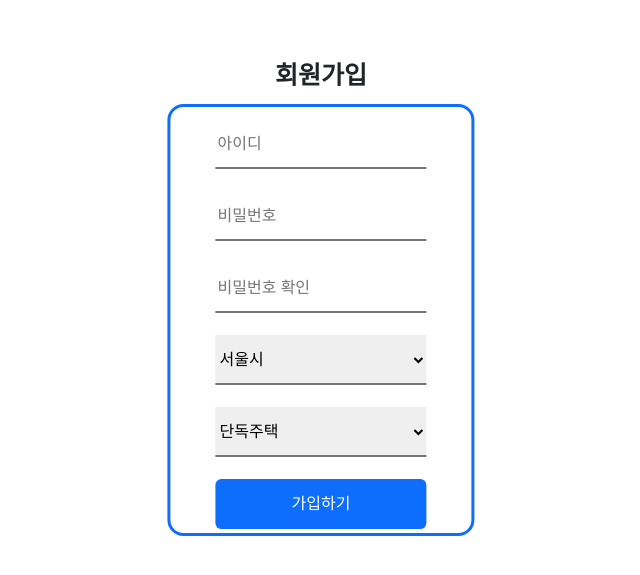
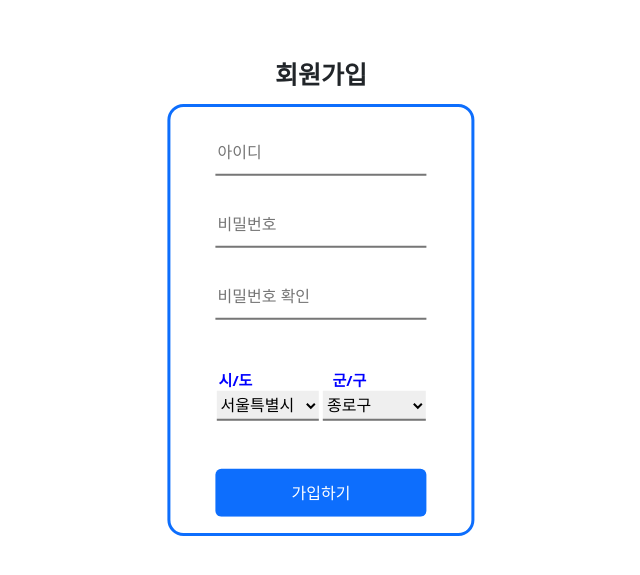
Before and after one commit to minkkp/project, a Django app: page /signup/ in a window 1280 px wide. Shown: the top 575 px of the page, without its empty margins (319-959 px from the left). Run offline with Django 3.2, Linux system fonts and the light colour scheme; some libraries are stand-ins or nearby versions.

Commit message:
230418_01

```diff
--- a/accounts/templates/accounts/signup.html
+++ b/accounts/templates/accounts/signup.html
@@ -4,6 +4,39 @@
   type="text/css"
   href="{% static 'css/accounts/signup.css' %}"
 />
+
+<script>
+  var districts={
+    서울특별시:['종로구','중구','용산구','성동구','광진구','동대문구','중랑구','성북구','강북구','도봉구','노원구','은평구','서대문구','마포구','양천구','강서구','구로구','금천구','영등포구','동작구','관악구','서초구','강남구','송파구','강동구'],
+    부산광역시:['중구','서구','동구','영도구','부산진구','동래구','남구','북구','강서구','해운대구','사하구','금정구','연제구','수영구','사상구','기장군'],
+    대구광역시:[],
+    인천광역시:[],
+    광주광역시:[],
+    대전광역시:[],
+    울산광역시:[],
+    세종특별시:[],
+    경기도:[],
+    강원도:[],
+    충청북도:[],
+    충청남도:[],
+    전라북도:[],
+    전라남도:[],
+    경상북도:[],
+    경상남도:[],
+    제주도:[]
+    }
+
+  function selected() {
+      var city_selected = document.getElementById("city").value
+      var district_selected = document.getElementById("district")
+      district_selected.length=0;
+      for(var i in districts[city_selected]){
+          var option = document.createElement('option');
+          option.innerText = districts[city_selected][i]
+          district_selected.append(option)
+      }
+  }
+</script>
 <div class="signup_outer">
   <p class="signup_label">회원가입</p>
   <div class="border border-3 border-primary rounded-4 signup_inner_1">
@@ -37,18 +70,22 @@
         <br />
         <br />
         <br />
-        <select class="signup_select" name="user_area">
-          <option value="서울시">서울시</option>
-          <option value="부산시">부산시</option>
-          <option value="부산시">고양시</option>
+        <br />
+        <div style="display:flex; ">
+        <span style="font-size:15px; color:blue; font-weight:bold; margin-left:16%;">시/도</span><span style="font-size:15px; color:blue; font-weight:bold; margin-left:24%">&nbsp;&nbsp;군/구</span>
+        </div>
+
+        <select class="signup_select" name="city" id="city" onchange="selected()">
+          {% for city in cities %}
+          <option value={{city}}>{{city}}</option>
+          {% endfor %}
         </select>
-        <br />
-        <br />
-        <br />
-        <select class="signup_select" name="user_living">
-          <option value="단독">단독주택</option>
-          <option value="공동">공동주택</option>
+        <select class="signup_select" name="district" id="district">
+          {% for district in default_district %}
+          <option value={{district}}>{{district}}</option>
+          {% endfor %}
         </select>
+
         <br />
         <br />
         <br />
--- a/accounts/views.py
+++ b/accounts/views.py
@@ -3,13 +3,12 @@
 from django.contrib.auth import authenticate
 from django.views.decorators.http import require_http_methods,require_POST
 from django.contrib.auth.hashers import check_password
+from django.contrib.auth import get_user_model
 
 from .models import User
-from .forms import CustomUserChangeForm
 
-area_list = ['서울시','부산시','고양시']
-living_list = ['단독','공동']
-
+cities = ['서울특별시','부산광역시','대구광역시','인천광역시','광주광역시','대전광역시','울산광역시','세종특별시','경기도','강원도','충청북도','충청남도','전라북도','전라남도','경상북도','경상남도','제주도']
+default_district = ['종로구','중구','용산구','성동구','광진구','동대문구','중랑구','성북구','강북구','도봉구','노원구','은평구','서대문구','마포구','양천구','강서구','구로구','금천구','영등포구','동작구','관악구','서초구','강남구','송파구','강동구']
 # 로그인
 @require_http_methods(['GET','POST'])
 def login(request):
@@ -35,30 +34,27 @@
             user = User.objects.create_user(
                 user_id = request.POST['user_id'],
                 password=request.POST['password_1'],
-                user_area=request.POST['user_area'],
-                user_living = request.POST['user_living'],)
+                user_area=request.POST['city']+"/"+request.POST['district'],)
             auth.login(request,user)
             return redirect('main:main')
         messages.error(request,'비밀번호를 확인해주세요')
         return render(request,'accounts/signup.html')
     else:
-        return render(request,'accounts/signup.html')
+        return render(request,'accounts/signup.html',{'cities':cities,'default_district':default_district})
 
 # 회원정보 수정
 @require_http_methods(['GET','POST'])
 def update(request):
+    user = request.user
     if request.method == 'POST':
         ## 일반정보 update
-        form = CustomUserChangeForm(request.POST, instance=request.user)
-        if form.is_valid():
-            form.save()
+        user.user_area=request.POST['city']+"/"+request.POST['district']
+        user.save()
 
         ## 패스워드 update
         origin_password = request.POST["origin_password"]
         new_password = request.POST["new_password"]
         confirm_password = request.POST["confirm_password"]
-
-        user = request.user
 
         if origin_password+new_password+confirm_password!="":
             if origin_password == "" or new_password=="" or confirm_password=="":
@@ -78,15 +74,11 @@
                     return redirect('main:main')
         else:
             return redirect('main:main')
-
-    ## 화면 최초로 불러올시 Form 띄어주기
-    form = CustomUserChangeForm(instance=request.user)
-
     context = {
-        'form':form,
-        'area_list': area_list,
-        'living_list': living_list,
-        'user':request.user,
+        'city':user.user_area.split('/')[0],
+        'district':user.user_area.split('/')[1],
+        'cities': cities,
+        'user':user,
     }
     return render(request, 'accounts/update.html', context)
 
--- a/static/css/accounts/signup.css
+++ b/static/css/accounts/signup.css
@@ -53,12 +53,8 @@
 }
 
 .signup_select {
-    position: absolute;
-    width: 70%;
-    height: 14%;
-    margin-bottom: 10px;
-    left: 50%;
-    transform: translate(-50%);
+    width: 34%;
+    height: 30px;
 
     border-left-width: 0;
     border-right-width: 0;
--- a/templates/base_accounts.html
+++ b/templates/base_accounts.html
@@ -19,11 +19,6 @@
                 $(this).remove();
             });
         }, 2000);
-
-        function del() {
-            if (confirm("정말 탈퇴하시겠습니까?"))
-              list_ok.submit();
-           }
     </script>
 
 </head>
```
Also changed, not shown: accounts/forms.py (deleted, +0 -7 lines), accounts/models.py (+3 -6 lines), accounts/templates/accounts/update.html (+61 -26 lines), static/css/accounts/update.css (+2 -12 lines), accounts/migrations/0001_initial.py, board/migrations/0001_initial.py, db.sqlite3, static/js/accounts.js (deleted).
